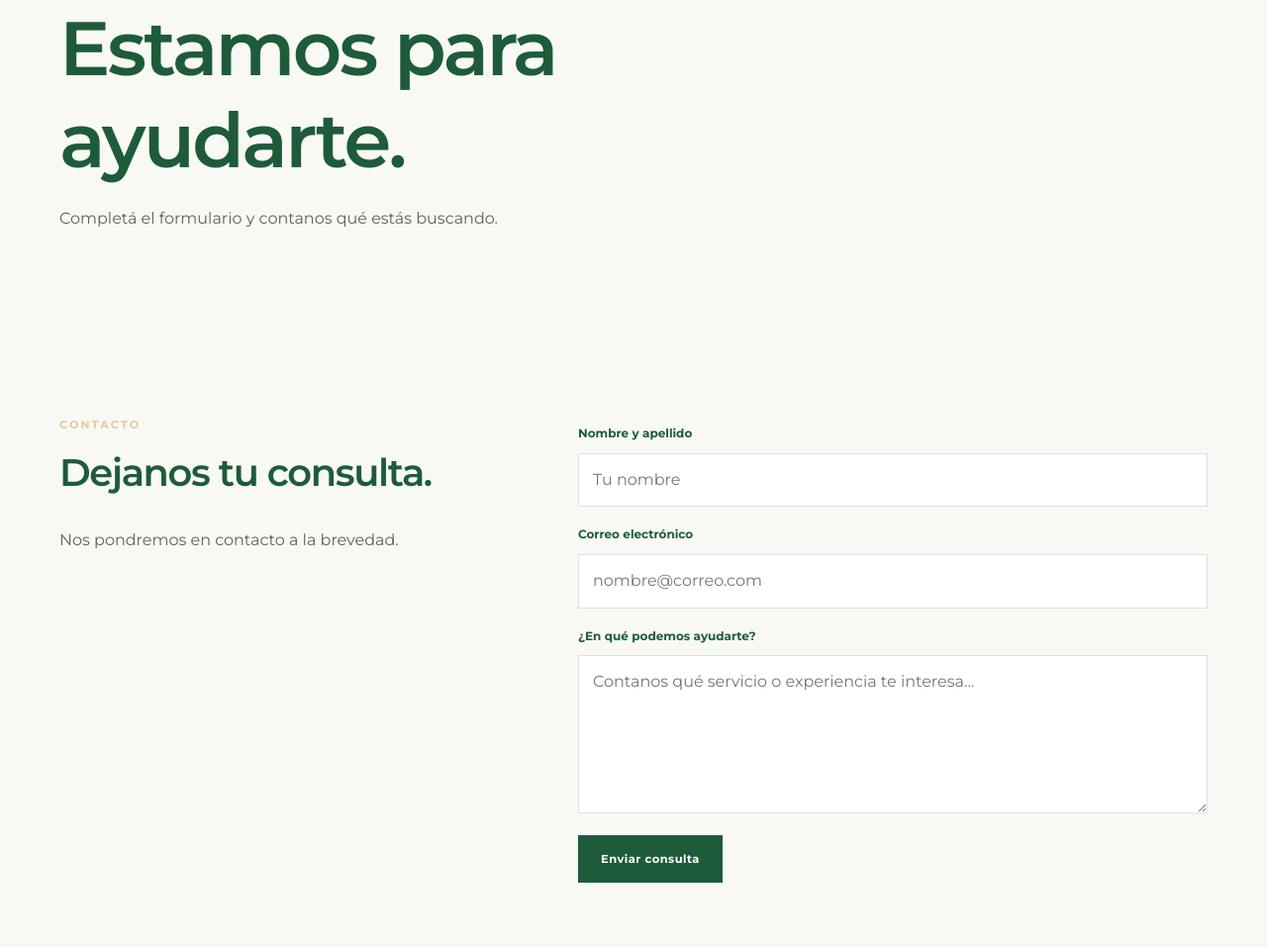
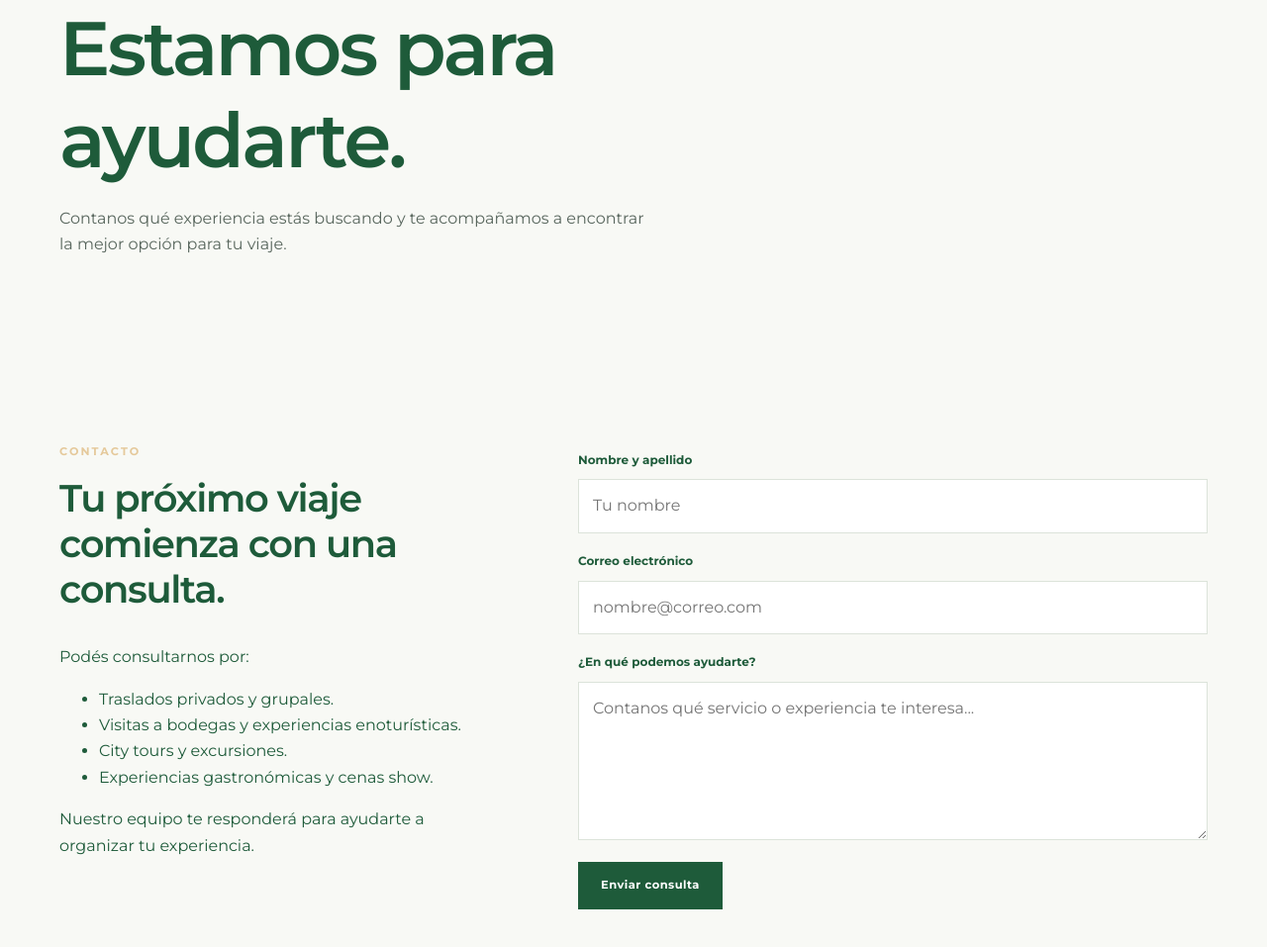
Before and after one commit to melinaleon27-cmd/senderos-group, a plain HTML site: page contacto.html in a window 1280 px wide. Shown: the part 191-1148 px from the top of the page at 99% size. Drawn offline with Linux system fonts and the light colour scheme.

Commit message:
Actualizacion de contenido y diseño

```diff
--- a/contacto.html
+++ b/contacto.html
@@ -23,9 +23,18 @@
     </nav>
   </header>
   <main>
-    <section class="page-hero compact"><p class="eyebrow">HABLEMOS DE TU VIAJE</p><h1>Estamos para<br>ayudarte.</h1><p>Completá el formulario y contanos qué estás buscando.</p></section>
+    <section class="page-hero compact"><p class="eyebrow">HABLEMOS DE TU VIAJE</p><h1>Estamos para<br>ayudarte.</h1><p>Contanos qué experiencia estás buscando y te acompañamos a encontrar la mejor opción para tu viaje.</p></section>
     <section class="section contact-layout">
-      <div><p class="eyebrow">CONTACTO</p><h2>Dejanos tu consulta.</h2><p>Nos pondremos en contacto a la brevedad.</p></div>
+      <div><p class="eyebrow">CONTACTO</p><h2>Tu próximo viaje comienza con una consulta.</h2><p><p>Podés consultarnos por:</p>
+
+<ul class="contact-list">
+    <li>Traslados privados y grupales.</li>
+    <li>Visitas a bodegas y experiencias enoturísticas.</li>
+    <li>City tours y excursiones.</li>
+    <li>Experiencias gastronómicas y cenas show.</li>
+</ul>
+
+<p>Nuestro equipo te responderá para ayudarte a organizar tu experiencia.</p></p></div>
       <form id="contact-form" class="contact-form">
         <label for="name">Nombre y apellido</label><input id="name" name="name" type="text" required minlength="2" placeholder="Tu nombre">
         <label for="email">Correo electrónico</label><input id="email" name="email" type="email" required placeholder="nombre@correo.com">
```
Also changed, not shown: index.html (+2 -2 lines).
